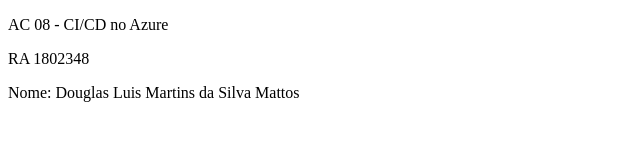
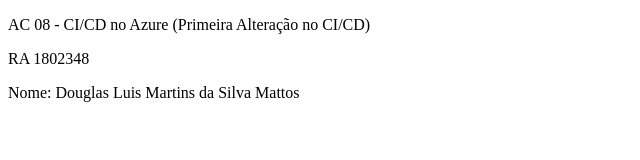
Before and after one commit to douglasluism/ac08ra1802348, a plain HTML site: page index.html in a window 1280 px wide. Shown: the whole page, without its empty margins (0-640 px from the left). Drawn offline with Linux system fonts and the light colour scheme.

Commit message:
Segundo Commit

```diff
--- a/index.html
+++ b/index.html
@@ -2,10 +2,10 @@
 <html>
 <head>
 <meta charset="UTF-8"/>
-<title>CI/CD no Azure</title>
+<title>AC 08 - CI/CD no Azure</title>
 </head>
 <body>
-<p>AC 08 - CI/CD no Azure</p>
+<p>AC 08 - CI/CD no Azure (Primeira Alteração no CI/CD)</p>
 <p> RA 1802348</p>
 <p> Nome: Douglas Luis Martins da Silva Mattos</p>
 </body>
```
